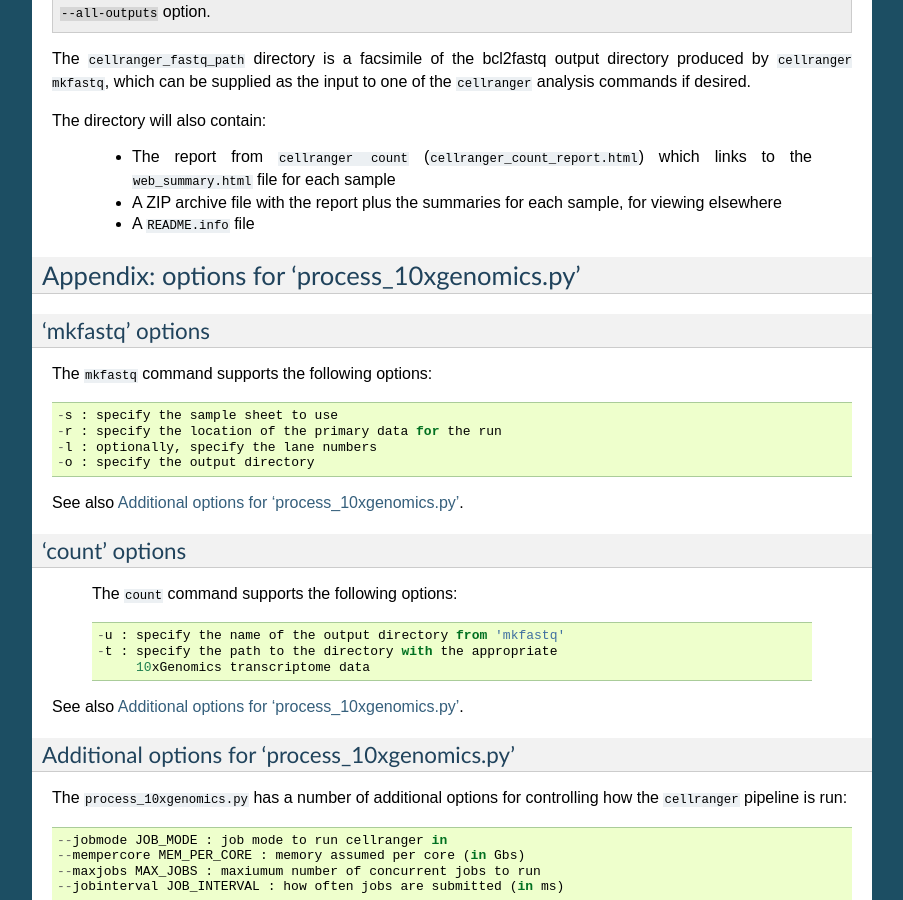
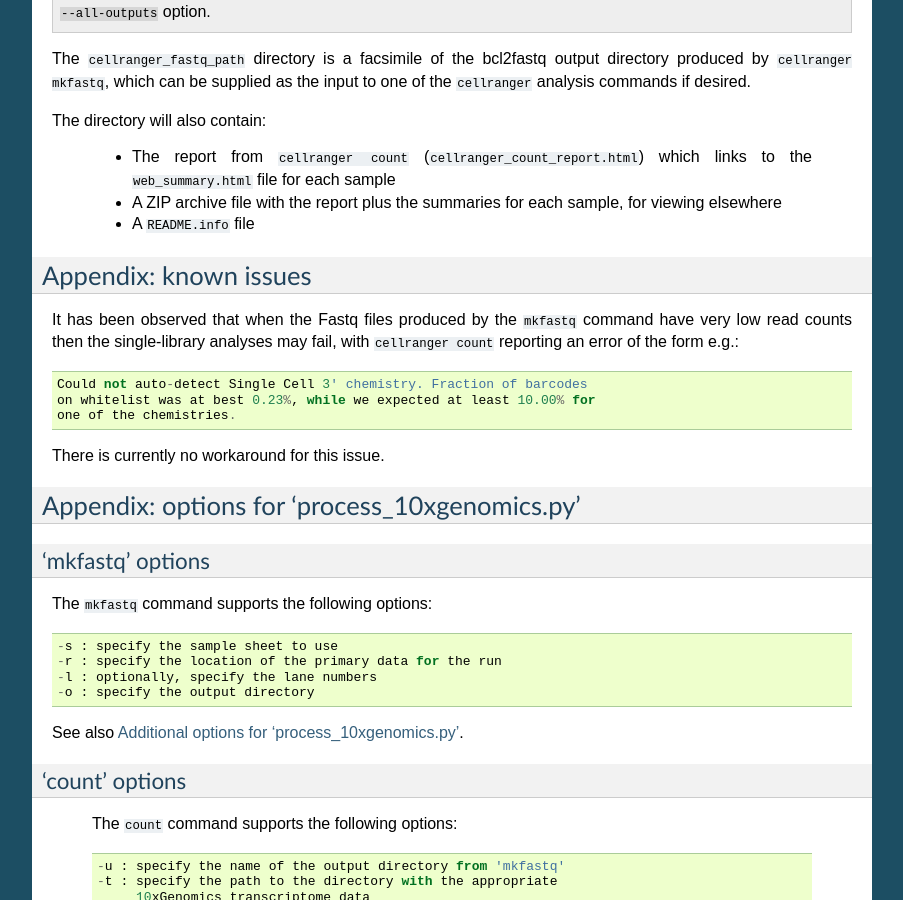
Before and after one commit to fls-bioinformatics-core/auto_process_ngs, a Sphinx documentation site: the page built from docs/source/10xgenomics.rst, in a window 1280 px wide and 900 px high, scrolled down 3593 px. Shown: the whole window, without its empty margins (198-1101 px from the left). Built offline with Sphinx 7.4.7, drawn with Linux system fonts in a browser that asks for light colours; some of the changed text lies outside the part shown.

Commit message:
Add 'known issues' section to 10xgenomics documentation.

```diff
--- a/docs/source/10xgenomics.rst
+++ b/docs/source/10xgenomics.rst
@@ -242,6 +242,19 @@ The directory will also contain:
    for viewing elsewhere
  * A ``README.info`` file
 
+Appendix: known issues
+----------------------
+
+It has been observed that when the Fastq files produced by the ``mkfastq``
+command have very low read counts then the single-library analyses may
+fail, with ``cellranger count`` reporting an error of the form e.g.::
+
+    Could not auto-detect Single Cell 3' chemistry. Fraction of barcodes
+    on whitelist was at best 0.23%, while we expected at least 10.00% for
+    one of the chemistries.
+
+There is currently no workaround for this issue.
+
 Appendix: options for 'process_10xgenomics.py'
 ----------------------------------------------
 
```
